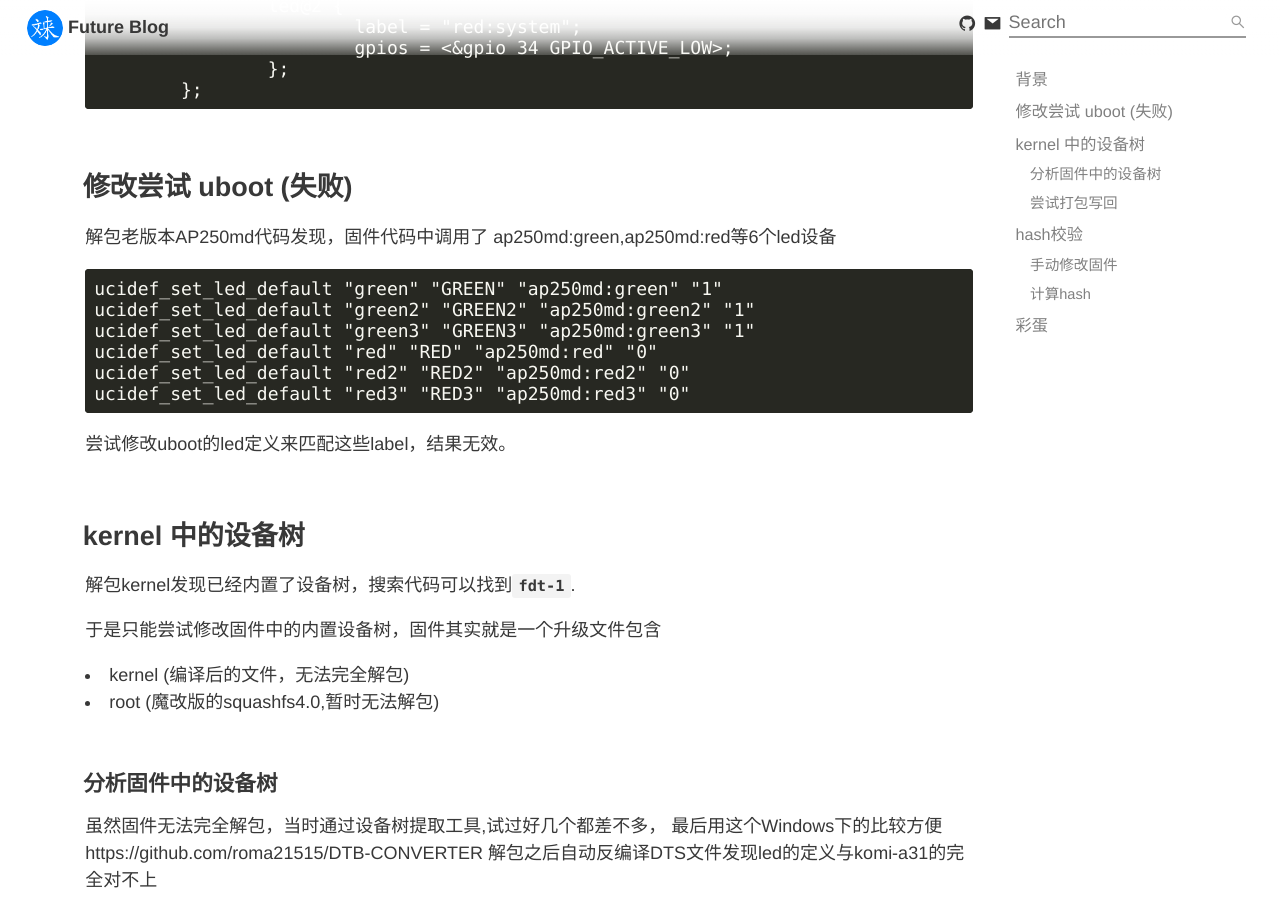
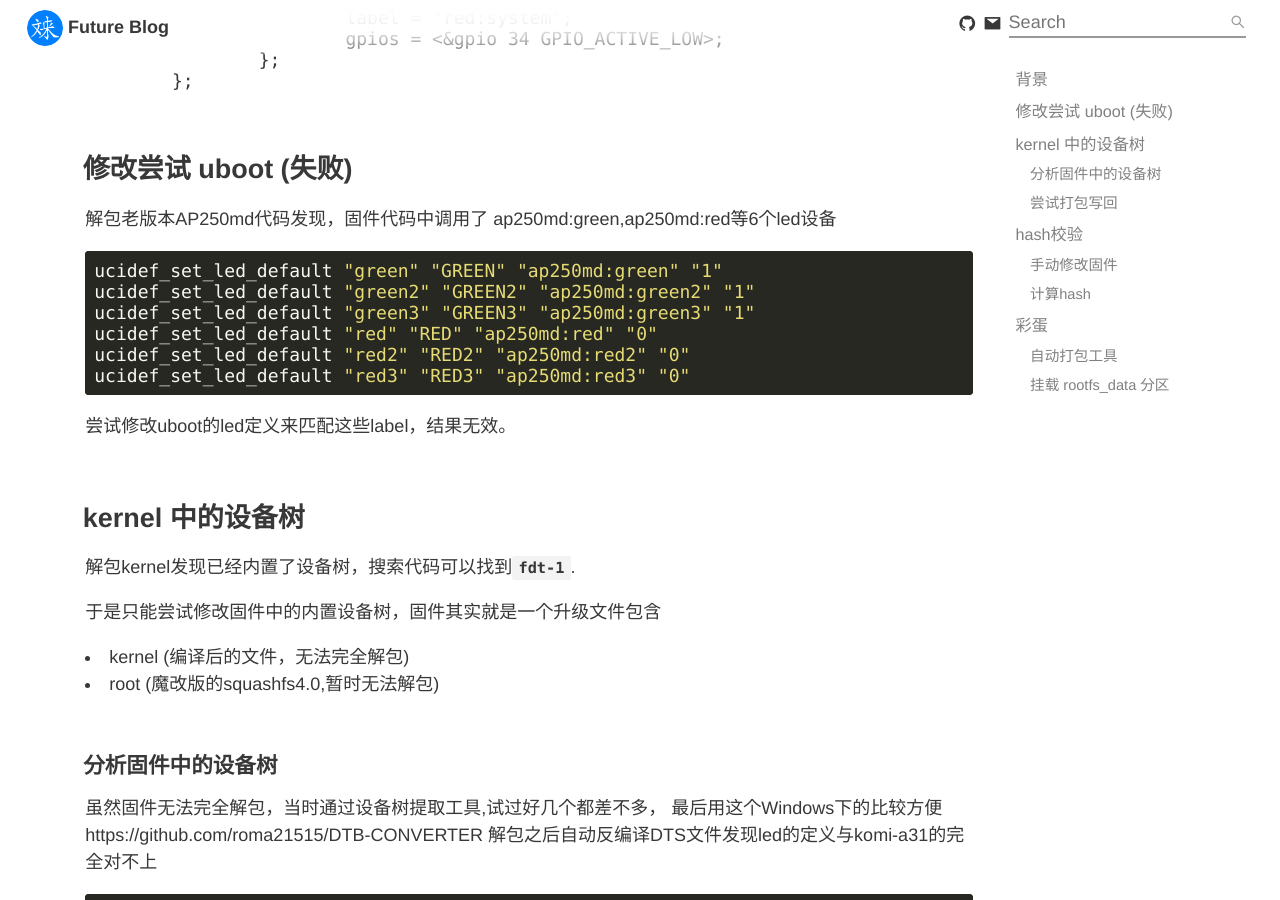
Before and after one commit to NewFuture/blog, a Jekyll site: the page built from _posts/2025-02-03-modify-the-device-tree-of-gecoos-firmware.md, in a window 1280 px wide and 900 px high, scrolled down 736 px. Built offline with Jekyll 4.4.1, drawn with Linux system fonts in a browser that asks for light colours; some of the changed text lies outside the part shown.

Commit message:
add links
Corrected the description of firmware upgrade checks and added details about mounting the rootfs_data partition.

````diff
--- a/_posts/2025-02-03-modify-the-device-tree-of-gecoos-firmware.md
+++ b/_posts/2025-02-03-modify-the-device-tree-of-gecoos-firmware.md
@@ -11,7 +11,7 @@ private: true
 路由器刷入集客固件之后，led红灯，无法正常控制。
 
 以康佳Komi-A31为例，使用798xuboot可以看到uboot灯是正常的,uboot源码中led灯的定义。
-```
+```dts
 leds {
 		compatible = "gpio-leds";
 
@@ -34,7 +34,8 @@ leds {
 
 ## 修改尝试 uboot (失败)
 解包老版本AP250md代码发现，固件代码中调用了 ap250md:green,ap250md:red等6个led设备
-```
+
+```sh
 ucidef_set_led_default "green" "GREEN" "ap250md:green" "1"
 ucidef_set_led_default "green2" "GREEN2" "ap250md:green2" "1"
 ucidef_set_led_default "green3" "GREEN3" "ap250md:green3" "1"
@@ -183,11 +184,18 @@ sha1sum fdt
 
 uboot重新写入此固件即可点亮绿灯和开关led.
 
-注意：本身的升级固件还有footprint md5 hash校验，文件修改导致校验不通过，不能直接升级。
+注意：本身的升级固件还有footprint 签名校验，文件修改导致校验不通过，不能直接升级。
+
 
 
 ## 彩蛋
-挂载 rootfs_data 分区
+
+### 自动打包工具
+
+* 修复工具(脚本) <https://github.com/NewFuture/jike-led>
+* 自动更新固件 <https://jike-led.newfuture.cc/>
+
+### 挂载 rootfs_data 分区
 ```
 mkdir /mnt/ubi4_data
 mount -t ubifs /dev/ubi0_4 /mnt/ubi4_data
````
